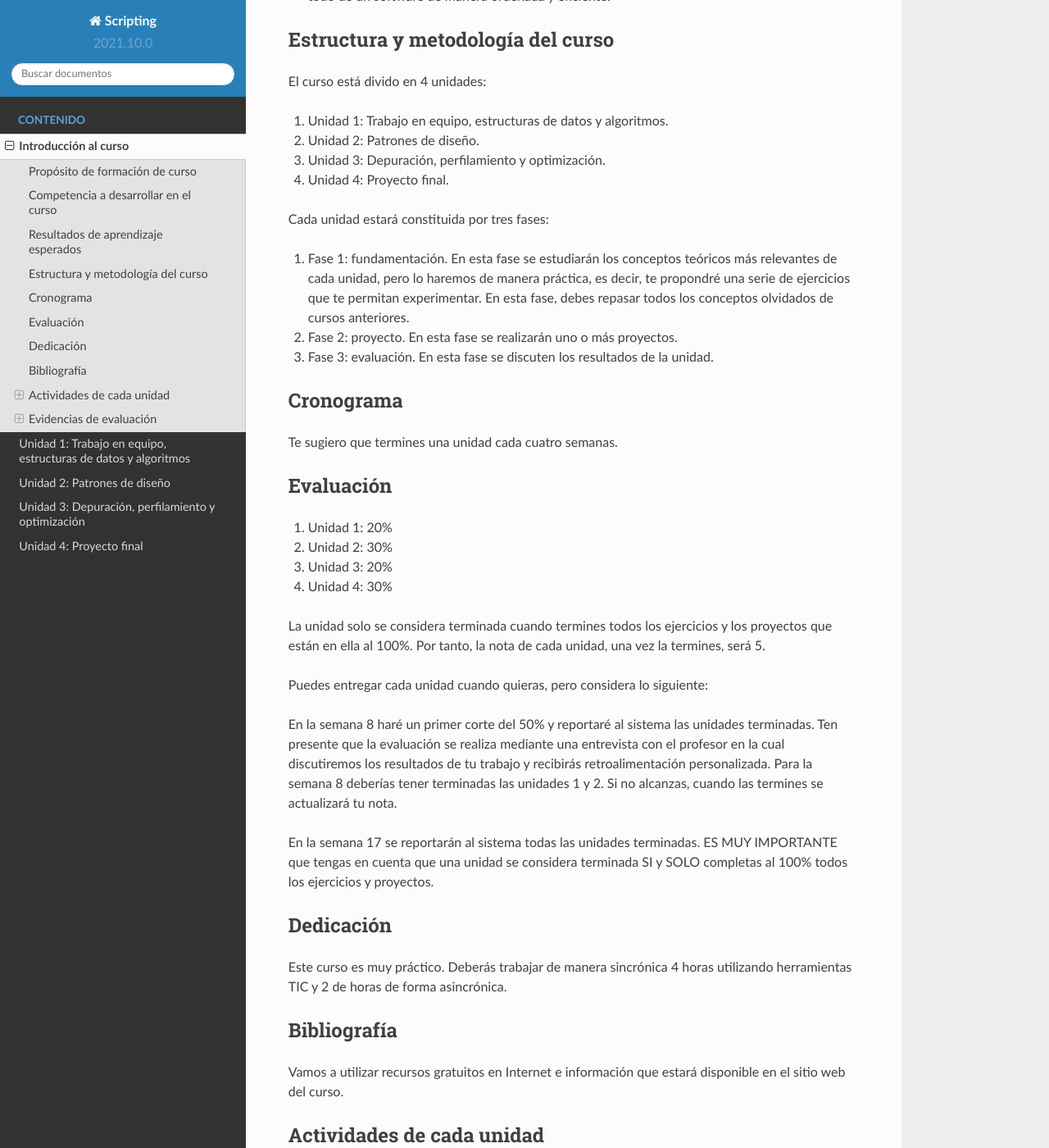
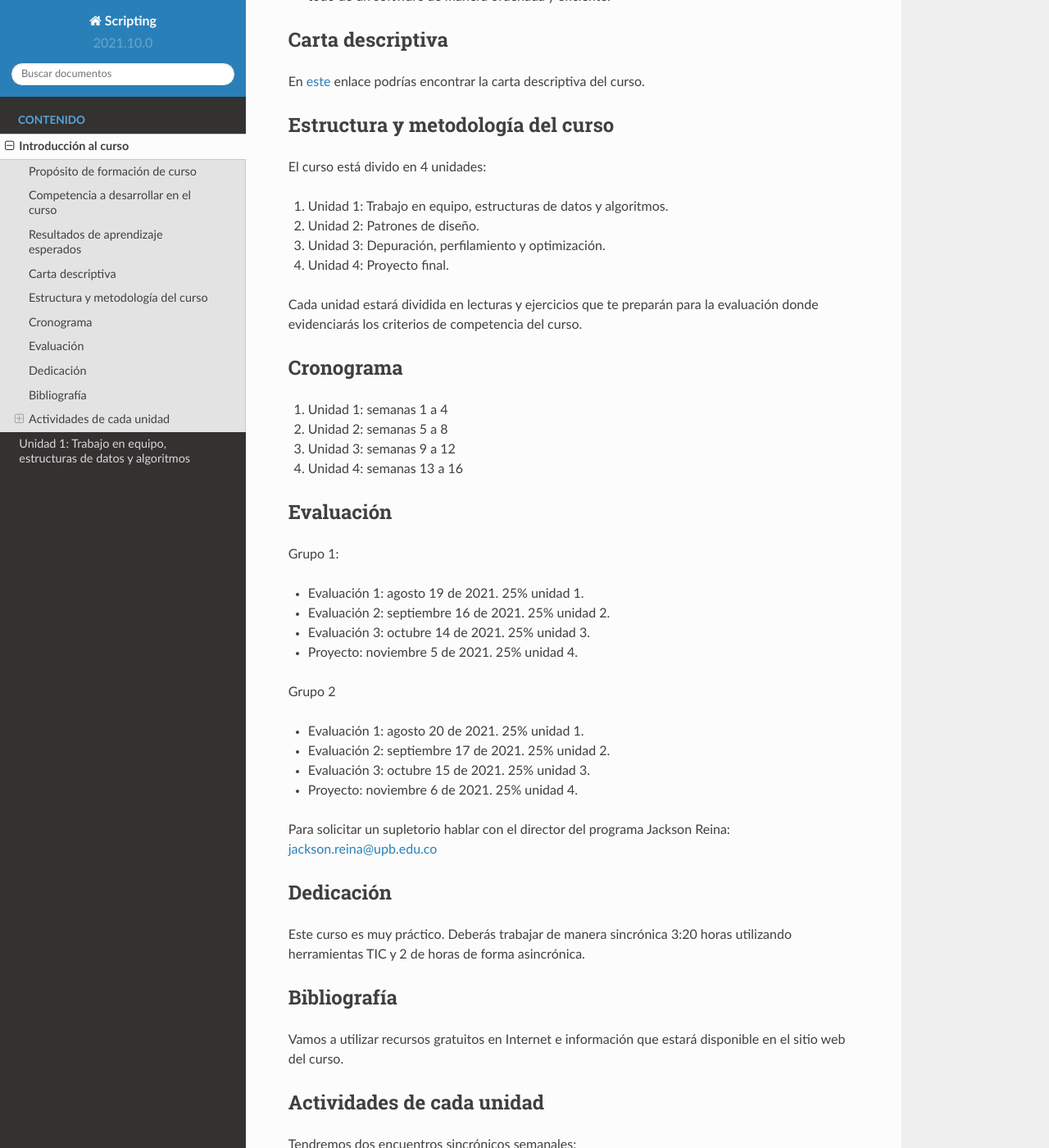
Before and after one commit to juanferfranco/scripting, a Sphinx documentation site: the page built from docs/_intro/intro.rst, in a window 1280 px wide and 1400 px high, scrolled down 752 px. Shown: the whole window at 82% size. Built offline with Sphinx 7.4.7 and the Read the Docs theme 2.0.0, drawn with Linux system fonts in a browser that asks for light colours; some of the changed text lies outside the part shown.

Commit message:
add unit 1

```diff
--- a/docs/_intro/intro.rst
+++ b/docs/_intro/intro.rst
@@ -35,6 +35,12 @@ Resultados de aprendizaje esperados
    de las partes y del todo de un software de manera ordenada y eficiente.
 
 
+Carta descriptiva
+--------------------
+
+En `este <https://drive.google.com/file/d/1LjrvO4K0zc3HSF85LJYQAfZ9TEkk2H90/view?usp=sharing>`__ enlace podrías
+encontrar la carta descriptiva del curso.
+
 Estructura y metodología del curso
 -----------------------------------
 
@@ -45,50 +51,42 @@ El curso está divido en 4 unidades:
 #. Unidad 3: Depuración, perfilamiento y optimización.
 #. Unidad 4: Proyecto final.
 
-Cada unidad estará constituida por tres fases:
-
-#. Fase 1: fundamentación. En esta fase se estudiarán los conceptos teóricos más relevantes de
-   cada unidad, pero lo haremos de manera práctica, es decir, te propondré una serie
-   de ejercicios que te permitan experimentar. En esta fase, debes repasar todos los
-   conceptos olvidados de cursos anteriores.
-#. Fase 2: proyecto. En esta fase se realizarán uno o más proyectos.
-#. Fase 3: evaluación. En esta fase se discuten los resultados de la unidad.
+Cada unidad estará dividida en lecturas y ejercicios que te preparán para la evaluación donde
+evidenciarás los criterios de competencia del curso.
 
 Cronograma
 -----------
 
-Te sugiero que termines una unidad cada cuatro semanas.
+#. Unidad 1: semanas 1 a 4
+#. Unidad 2: semanas 5 a 8
+#. Unidad 3: semanas 9 a 12
+#. Unidad 4: semanas 13 a 16
 
 Evaluación
 -----------
 
-#. Unidad 1: 20%
-#. Unidad 2: 30%
-#. Unidad 3: 20%
-#. Unidad 4: 30%
+Grupo 1:
 
-La unidad solo se considera terminada cuando termines todos los ejercicios y
-los proyectos que están en ella al 100%. Por tanto, la nota de cada unidad,
-una vez la termines, será 5.
+* Evaluación 1: agosto 19 de 2021. 25% unidad 1.
+* Evaluación 2: septiembre 16 de 2021. 25% unidad 2.
+* Evaluación 3: octubre 14 de 2021. 25% unidad 3.
+* Proyecto: noviembre 5 de 2021. 25% unidad 4.
 
-Puedes entregar cada unidad cuando quieras, pero considera lo siguiente:
+Grupo 2
 
-En la semana 8 haré un primer corte del 50% y reportaré al sistema
-las unidades terminadas. Ten presente que la evaluación se realiza
-mediante una entrevista con el profesor en la cual discutiremos los resultados
-de tu trabajo y recibirás retroalimentación personalizada. Para la semana 8
-deberías tener terminadas las unidades 1 y 2. Si no alcanzas, cuando las termines
-se actualizará tu nota.
+* Evaluación 1: agosto 20 de 2021. 25% unidad 1.
+* Evaluación 2: septiembre 17 de 2021. 25% unidad 2.
+* Evaluación 3: octubre 15 de 2021. 25% unidad 3.
+* Proyecto: noviembre 6 de 2021. 25% unidad 4.
 
-En la semana 17 se reportarán al sistema todas las unidades terminadas. ES MUY
-IMPORTANTE que tengas en cuenta que una unidad se considera terminada SI y SOLO
-completas al 100% todos los ejercicios y proyectos.
+Para solicitar un supletorio hablar con el director del programa
+Jackson Reina: jackson.reina@upb.edu.co
 
 Dedicación
 -----------
 
 Este curso es muy práctico. Deberás trabajar de manera sincrónica
-4 horas utilizando herramientas TIC y 2 de horas de forma asincrónica.
+3:20 horas utilizando herramientas TIC y 2 de horas de forma asincrónica.
 
 Bibliografía
 ---------------------
@@ -99,83 +97,13 @@ en el sitio web del curso.
 Actividades de cada unidad
 ----------------------------
 
-Actividad 1: encuentros sincrónicos
-^^^^^^^^^^^^^^^^^^^^^^^^^^^^^^^^^^^^^
+Tendremos dos encuentros sincrónicos semanales:
 
-* Fechas: miércoles y viernes a las 10
-* Descripción: asesorías en tiempo real y evaluación.
-* Recursos: ingresa a `Discord <https://discord.gg/vC5RaagNcE>`__
-* Duración de la actividad: sesiones de 1:40.
-* Forma de trabajo: individual-colaborativo/sincrónico
+* Encuentro 1: revisión de conceptos y ejercicios.
+* Encuentro 2: asesorías sobre los ejercicios.
 
-Actividad 2: fundamentación
-^^^^^^^^^^^^^^^^^^^^^^^^^^^^^^^^^^^^^^^^^^
-
-* Descripción: realiza los ejercicios, retos y preguntas
-  propuestas.
-* Recursos: trayecto de actividades en cada unidad.
-* Duración de la actividad: depende de ti.
-* Forma de trabajo: individual-colaborativo
-
-Actividad 3: proyectos y sustentación
-^^^^^^^^^^^^^^^^^^^^^^^^^^^^^^^^^^^^^^^^^^
-
-* Descripción: realiza los proyectos, usa las herramientas
-  de control de versión y productividad y actualiza
-  tu portafolio.
-* Duración de la actividad: depende de ti.
-* Forma de trabajo: individual.
-
-Evidencias de evaluación
--------------------------
-
-Código de honor
-^^^^^^^^^^^^^^^^
-
-Para realizar el trabajo de cada unidad se espera que hagas lo siguiente:
-
-* Colabora con tus compañeros cuando así se indique.
-* Trabaja de manera individual cuando la actividad así te lo
-  proponga.
-* No busques la solución a los ejercicios y proyectos porque DAÑARÍAS tu
-  proceso de aprendizaje. Recuerda, se trata de seguir un camino
-  y aprender en el recorrido.
-* ¿Entonces qué hacer si no me funciona algo? Te propongo que
-  experimentes, crea hipótesis, experimenta de nuevo, observa y concluye.
-* NO OLVIDES, este curso se trata de pensar y experimentar NO de
-  BUSCAR soluciones en Internet.
-
-Detalle de las evidencias
+Bitácora de trabajo
 ^^^^^^^^^^^^^^^^^^^^^^^^^^
 
-Vamos a utilizar dos herramientas para la presentación de evidencias, tanto
-para los ejercicios de fundamentación como para los proyectos.
-
-* GitHub
-* `Notion <https://www.notion.so>`__
-
-En GitHub mantendrás todo tu código bajo control de versión y
-debes evidenciar un flujo de trabajo continuo.
-
-En Notion vas a presentar la documentación de la fundamentación (ejercicios) y
-del proyecto o proyectos de cada unidad. El formato de tu documentación es
-libre, pero deberás incluir al menos lo siguiente:
-
-* El desarrollo de los ejercicios
-
-* ¿De qué se trataba el proyecto o los proyectos? ¿Cuáles eran los problema a resolver?
-
-* Presenta tus resultados: muestra un video de los proyectos funcionando.
-
-* Explica cómo resolviste los ejercicios y proyectos.
-
-* No olvides dejar un enlace a tu repositorio público en GitHub.
-
-* Tu repositorio público debe reflejar un PROCESO. Por tanto, debes tener
-  commits frecuentes. Conserva la rama principal de tu repositorio
-  estable, es decir, cada que implementes características nuevas en tu
-  código crea una rama y luego realiza merges a la rama principal. No
-  es necesario que borres las ramas que crees.
-
-¿Cómo inicio con Notion? Te dejo `aquí <https://www.youtube.com/watch?v=0iS_E9tN8nk>`__
-un enlace.
+Te voy a proponer que uses una bitácora de trabajo donde puedas ir desarrollando
+los ejercicios, se llama `Notion <https://www.notion.so>`__.
--- a/docs/_unidad4/unidad4.rst
+++ b/docs/_unidad4/unidad4.rst
@@ -5,7 +5,7 @@ Introducción
 --------------
 
 En esta unidad vas a aplicar todo lo aprendido a un proyecto propio. La idea
-es que tomes uno de tus proyectos de Taller o proyectos personales y los
+es que tomes uno de tus proyectos de Taller o proyectos personales y lo
 analices usando todo lo que vimos en el curso.
 
 
@@ -18,8 +18,8 @@ Aplicar y analizar todo lo aprendido en el curso a un proyecto propio.
     La unidad se debería realizar entre la semana 14 a la 16: 3 semanas.
     más una semana más de colchón.
 
-Ejercicios y proyectos
-------------------------
+Lecturas, ejercicios y proyectos
+----------------------------------
 
 Ejercicio 1
 ^^^^^^^^^^^^^
--- a/docs/index.rst
+++ b/docs/index.rst
@@ -15,6 +15,3 @@ Créditos y horas totales del curso: 2 créditos - 96 horas totales
 
    Introducción al curso <_intro/intro>
    Unidad 1: Trabajo en equipo, estructuras de datos y algoritmos <_unidad1/unidad1>
-   Unidad 2: Patrones de diseño <_unidad2/unidad2>
-   Unidad 3: Depuración, perfilamiento y optimización <_unidad3/unidad3>
-   Unidad 4: Proyecto final <_unidad4/unidad4>
```
Also changed, not shown: other parts of docs/index.rst (+1 -1 lines), docs/_unidad1/unidad1.rst (+95 -113 lines).
